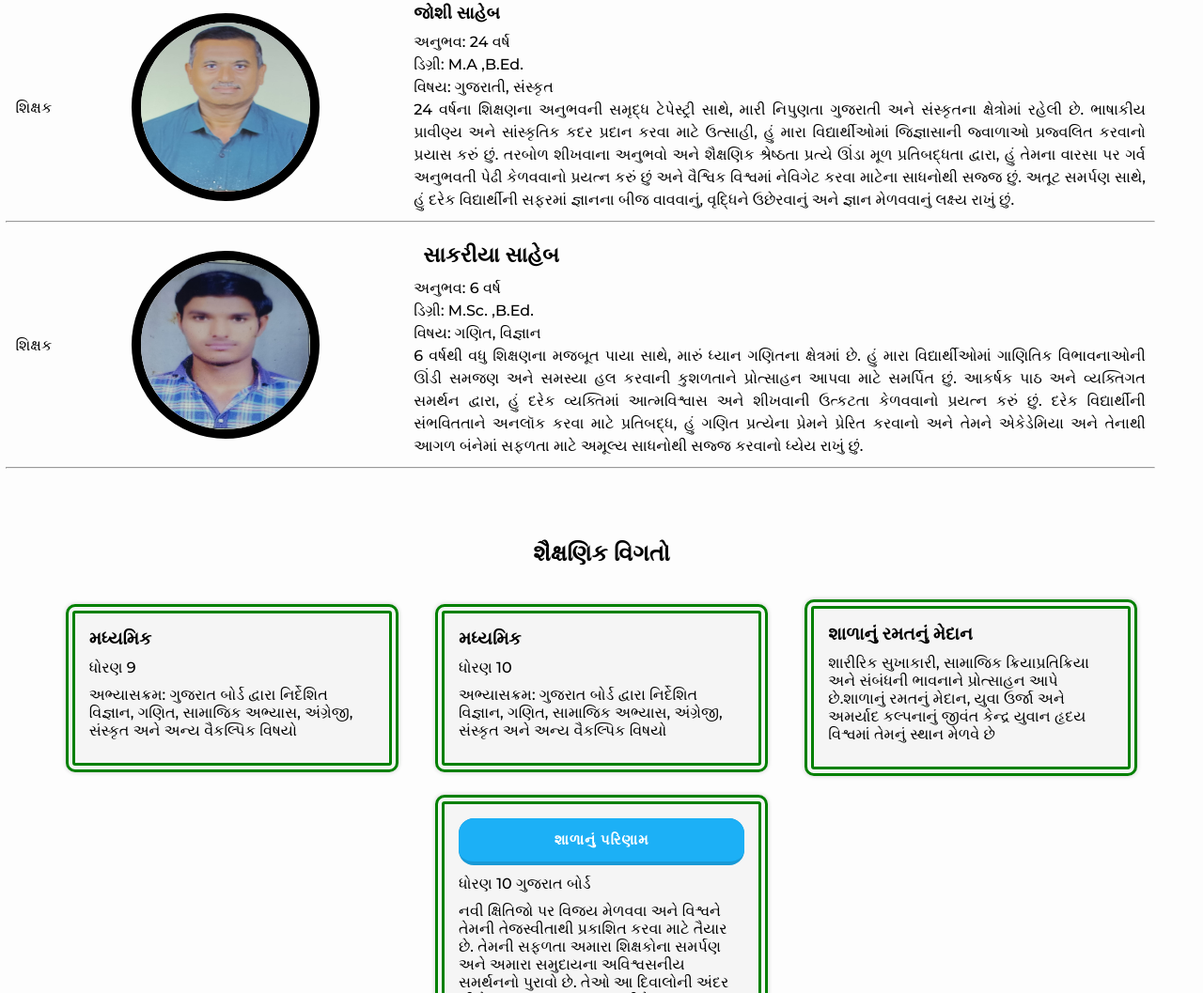
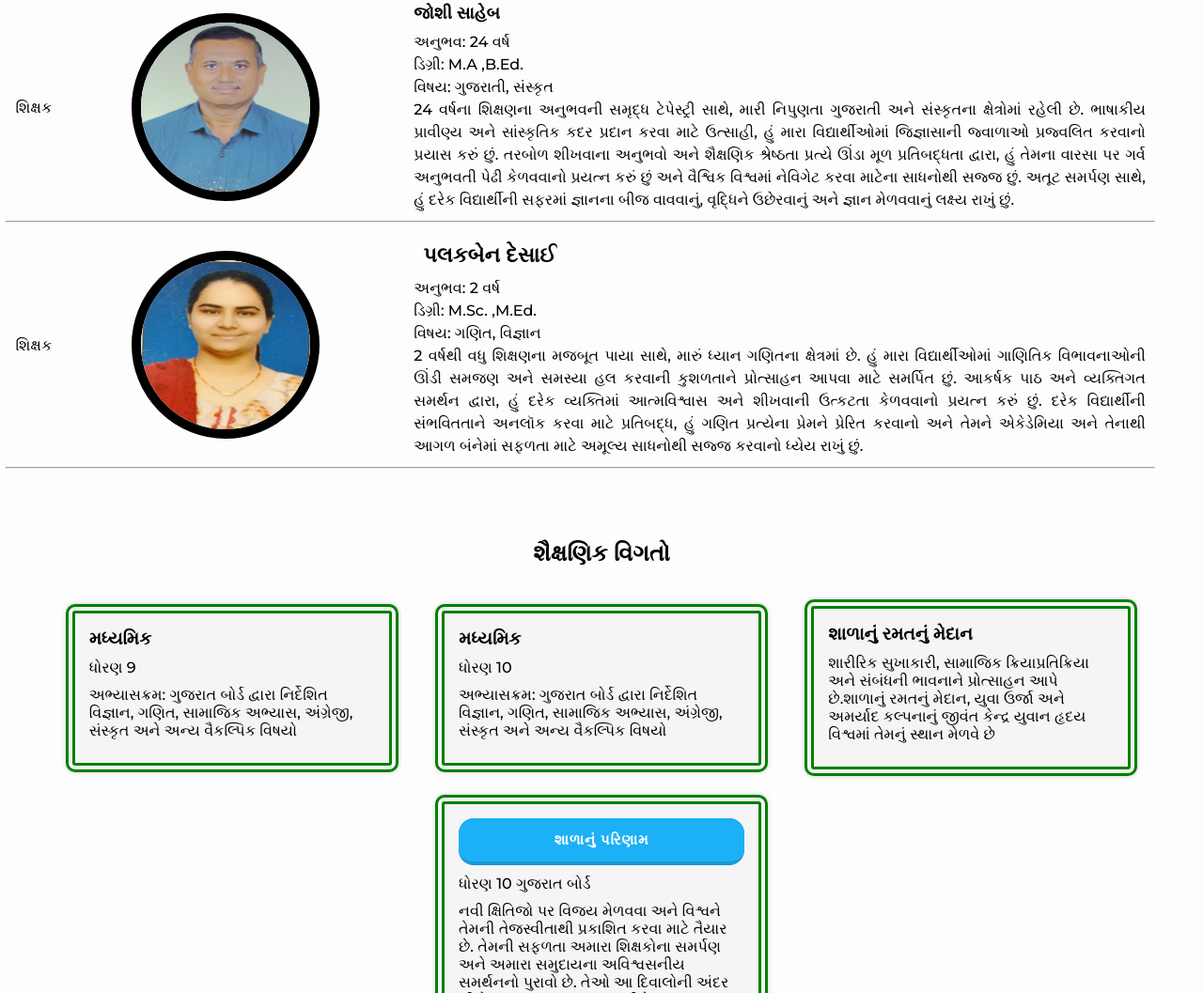
Before and after one commit to hrgardi/hrgardi, a plain HTML site: page index.html in a window 1280 px wide. Shown: the part 2285-3342 px from the top of the page at 94% size. Drawn offline with Linux system fonts and the light colour scheme; a web font is replaced by a local one.

Commit message:
#updated Data

```diff
--- a/index.html
+++ b/index.html
@@ -192,14 +192,14 @@
             <div class="members">
                 <span class="teacher-txt">શિક્ષક</span>
                 <div class="img-container">
-                    <img src="img/fa3.jpeg" alt="Principal">
+                    <img src="img/fa5.jpeg" alt="Principal">
                 </div>
                 <div class="principal-info">
-                    <h2 class="teacher-txt">સાકરીયા સાહેબ</h2>
-                    <p>અનુભવ: 6 વર્ષ</p>
-                    <p>ડિગ્રી: M.Sc. ,B.Ed.</p>
+                    <h2 class="teacher-txt">પલકબેન દેસાઈ</h2>
+                    <p>અનુભવ: 2 વર્ષ</p>
+                    <p>ડિગ્રી: M.Sc. ,M.Ed.</p>
                     <p>વિષય: ગણિત, વિજ્ઞાન</p>
-                    <p>6 વર્ષથી વધુ શિક્ષણના મજબૂત પાયા સાથે, મારું ધ્યાન ગણિતના ક્ષેત્રમાં છે. હું મારા વિદ્યાર્થીઓમાં
+                    <p>2 વર્ષથી વધુ શિક્ષણના મજબૂત પાયા સાથે, મારું ધ્યાન ગણિતના ક્ષેત્રમાં છે. હું મારા વિદ્યાર્થીઓમાં
                         ગાણિતિક વિભાવનાઓની ઊંડી સમજણ અને સમસ્યા હલ કરવાની કુશળતાને પ્રોત્સાહન આપવા માટે સમર્પિત છું.
                         આકર્ષક પાઠ અને વ્યક્તિગત સમર્થન દ્વારા, હું દરેક વ્યક્તિમાં આત્મવિશ્વાસ અને શીખવાની ઉત્કટતા
                         કેળવવાનો પ્રયત્ન કરું છું. દરેક વિદ્યાર્થીની સંભવિતતાને અનલૉક કરવા માટે પ્રતિબદ્ધ, હું ગણિત
```
Also changed, not shown: img/fa5.jpeg (added).
